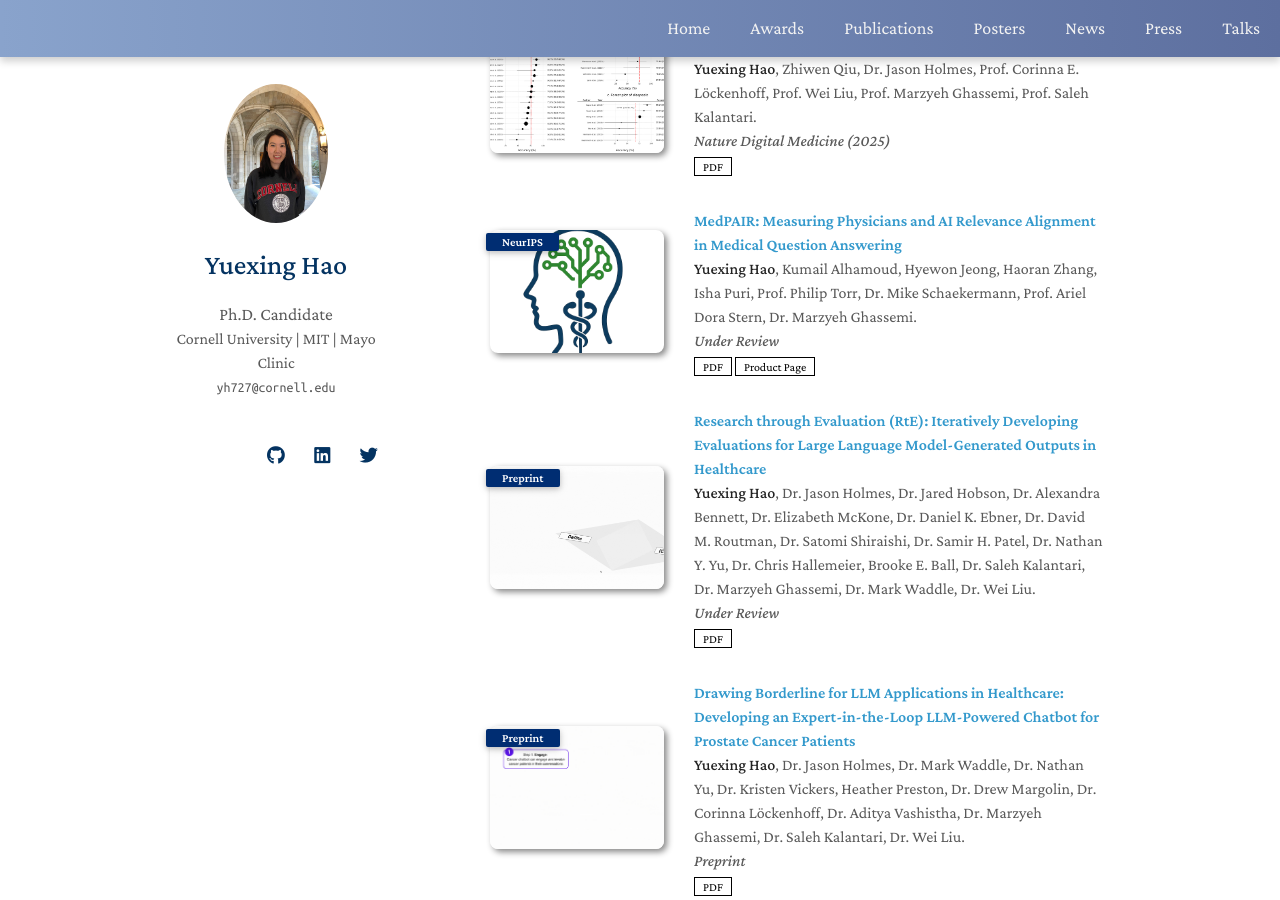
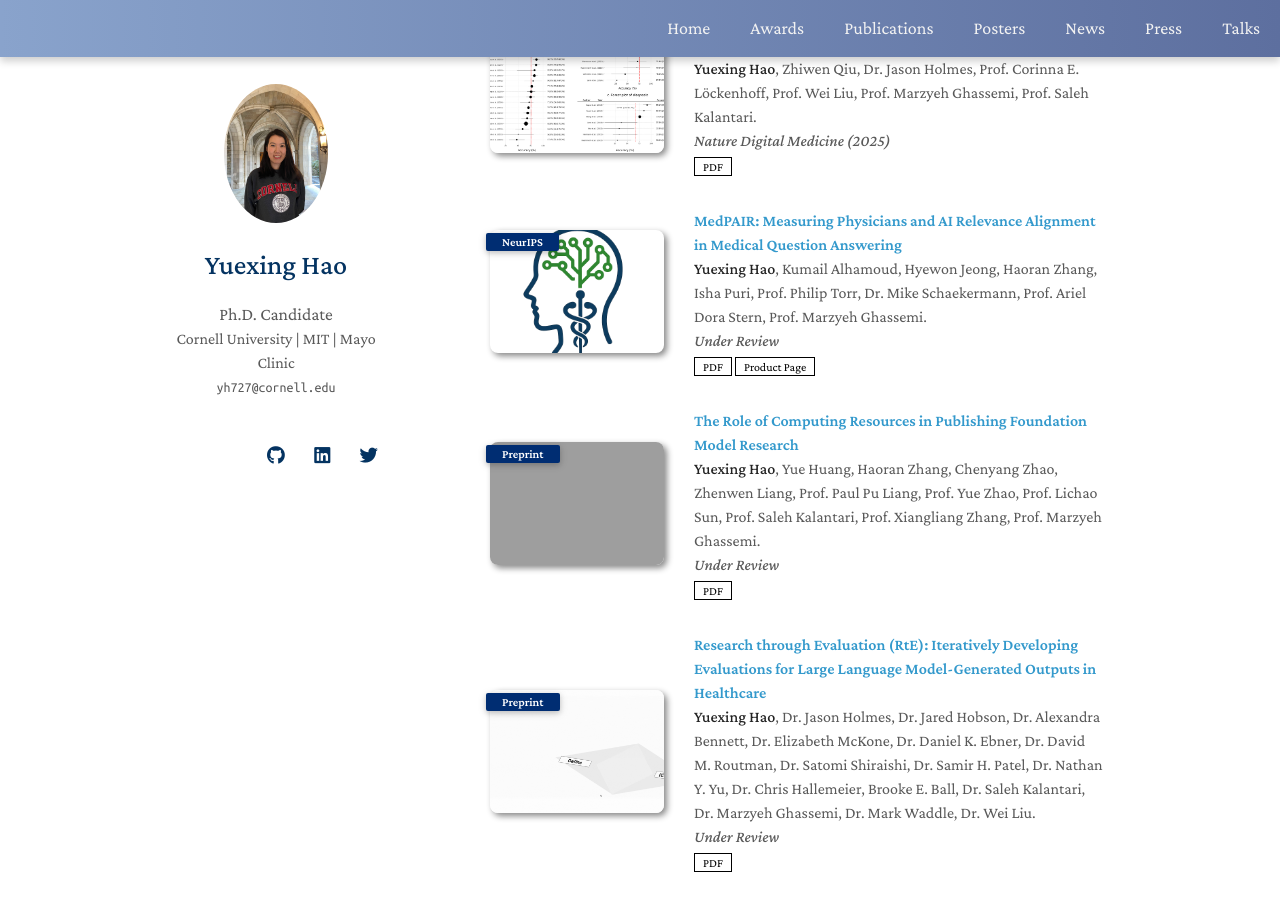
Before and after one commit to YuexingHao/Yuexing-Hao, a Jekyll site: the page built from index.md, in a window 1280 px wide and 900 px high, scrolled down 1222 px. Built offline with Jekyll 4.4.1, drawn with Linux system fonts in a browser that asks for light colours; nearby versions of some CDN libraries; a style sheet for code colours, icons or effects is not loaded; our own code applies the rules of GitHub Pages for plain Markdown files; grey boxes are pictures that could not be loaded.

Commit message:
Update publications.yml

```diff
--- a/_data/publications.yml
+++ b/_data/publications.yml
@@ -8,12 +8,19 @@ main:
     image: ./assets/img/Review_NPJ.jpg
 
   - title: "MedPAIR: Measuring Physicians and AI Relevance Alignment in Medical Question Answering"
-    authors: <strong>Yuexing Hao</strong>, Kumail Alhamoud, Hyewon Jeong, Haoran Zhang, Isha Puri, Prof. Philip Torr, Dr. Mike Schaekermann, Prof. Ariel Dora Stern, Dr. Marzyeh Ghassemi.
+    authors: <strong>Yuexing Hao</strong>, Kumail Alhamoud, Hyewon Jeong, Haoran Zhang, Isha Puri, Prof. Philip Torr, Dr. Mike Schaekermann, Prof. Ariel Dora Stern, Prof. Marzyeh Ghassemi.
     conference_short: NeurIPS
     conference: Under Review
     pdf: https://arxiv.org/abs/2505.24040
     page: https://medpair.csail.mit.edu/
     image: ./assets/img/MedPAIR_Logo.png
+
+  - title: "The Role of Computing Resources in Publishing Foundation Model Research"
+    authors: <strong>Yuexing Hao</strong>, Yue Huang, Haoran Zhang, Chenyang Zhao, Zhenwen Liang, Prof. Paul Pu Liang, Prof. Yue Zhao, Prof. Lichao Sun, Prof. Saleh Kalantari, Prof. Xiangliang Zhang, Prof. Marzyeh Ghassemi.
+    conference_short: Preprint
+    conference: Under Review
+    pdf: https://arxiv.org/abs/XXX
+    image: ./assets/img/CALC.png
 
   - title: "Research through Evaluation (RtE): Iteratively Developing Evaluations for Large Language Model-Generated Outputs in Healthcare"
     authors: <strong>Yuexing Hao</strong>, Dr. Jason Holmes, Dr. Jared Hobson, Dr. Alexandra Bennett, Dr. Elizabeth McKone, Dr. Daniel K. Ebner, Dr. David M. Routman, Dr. Satomi Shiraishi, Dr. Samir H. Patel, Dr. Nathan Y. Yu, Dr. Chris Hallemeier, Brooke E. Ball, Dr. Saleh Kalantari, Dr. Marzyeh Ghassemi, Dr. Mark Waddle, Dr. Wei Liu.
```
